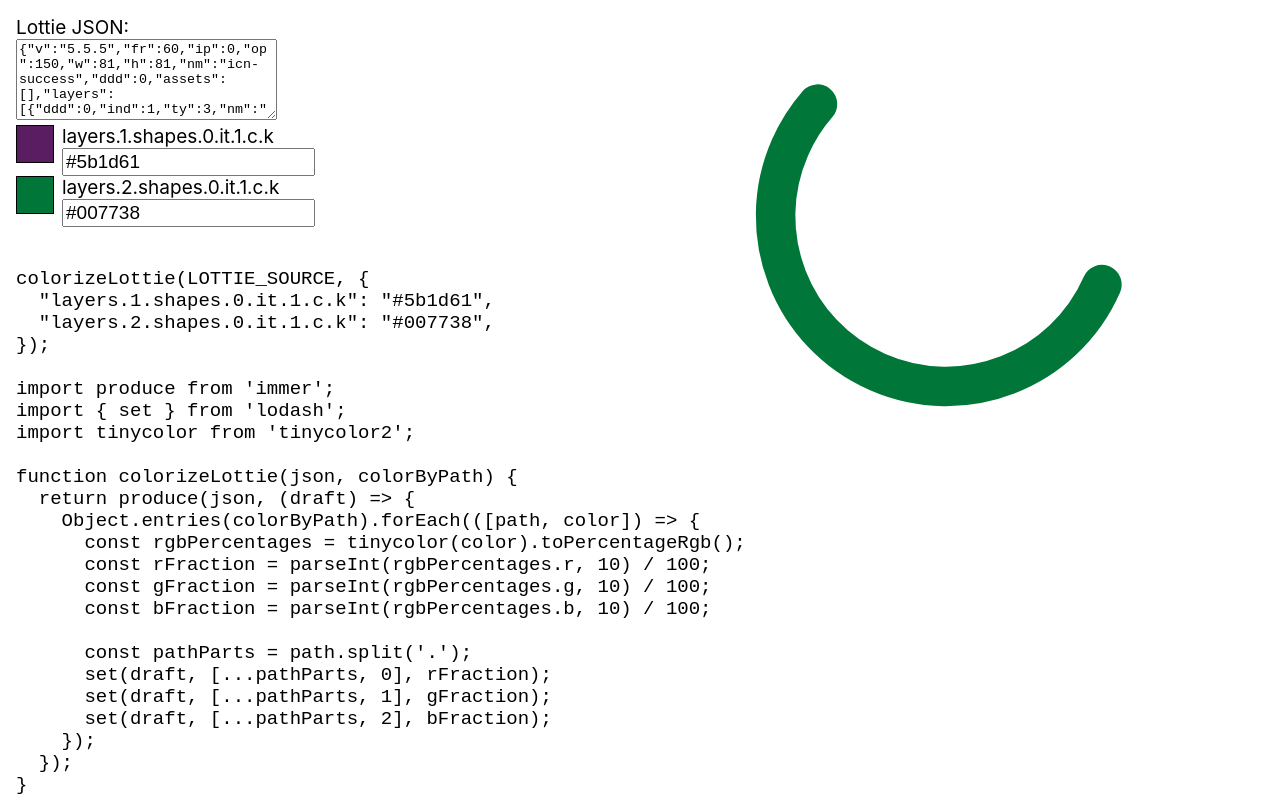
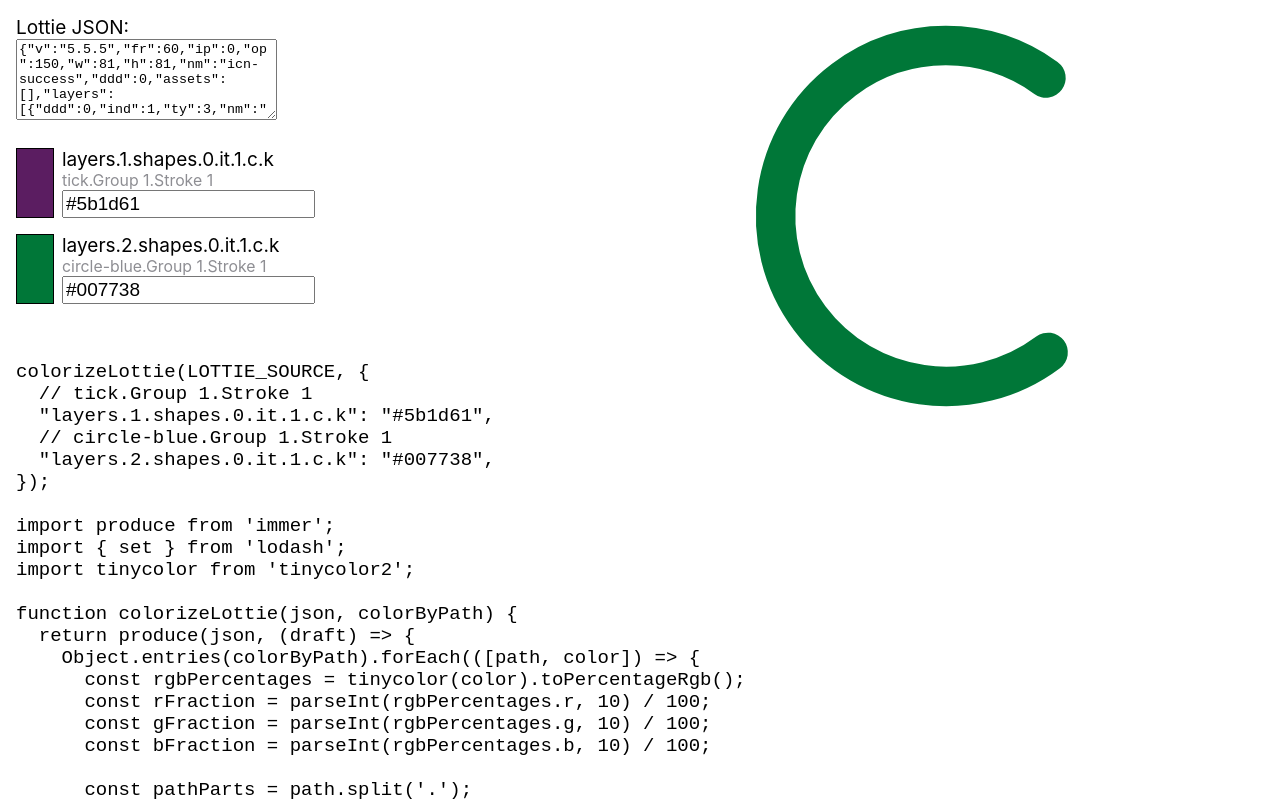
Before and after one commit to Noitidart/Colorize-Lottie, a React (Create React App) app: page / in a window 1280 px wide. Shown: the top 801 px of the page. Built offline with nearby package versions, Linux system fonts and the light colour scheme.

Commit message:
Add nm path and better styling

```diff
--- a/src/App.css
+++ b/src/App.css
@@ -45,11 +45,27 @@
 
 .Color {
   display: flex;
+  padding-bottom: 16px;
 }
+
+.Color__PreviewContainer {
+  display: flex;
+}
+
 .Color__Preview {
   display: inline-block;
   border: 1px solid black;
+  outline: 1px solid white;
   margin-right: 8px;
   width: 36px;
-  height: 36px;
 }
+
+.Color__Path {
+  font-weight: '500';
+  display: block;
+}
+
+.Color__NMPath {
+  color: #8e8e93;
+  display: block;
+}
--- a/src/App.tsx
+++ b/src/App.tsx
@@ -23,15 +23,16 @@ function isColorArray(value: any[]) {
   return Array.isArray(value) && value.length === 4 && value.every(isNumber);
 }
 
-type WalkCollection = { path: string; color: string }[];
+type WalkCollection = { nmPath: string; path: string; color: string }[];
 function walk(obj: any) {
   const collection: WalkCollection = [];
-  walkHelper(obj, [], collection);
+  walkHelper(obj, [], [], collection);
   return collection;
 }
 function walkHelper(
   obj: any,
   parentPath: string[],
+  nmPath: string[],
   collection: WalkCollection
 ) {
   if (Array.isArray(obj) || isPlainObject(obj)) {
@@ -49,13 +50,15 @@ function walkHelper(
           .setAlpha(val[3]);
         collection.push({
           // color index
+          nmPath: nmPath.join('.'),
           path: curPath.join('.'),
           color: color.toHexString(),
         });
       }
     }
+    const nextNmPath = val.hasOwnProperty('nm') ? [...nmPath, val.nm] : nmPath;
     // console.log('path:', [...parentPath, key].join('.'));
-    walkHelper(val, [...parentPath, key], collection);
+    walkHelper(val, [...parentPath, key], nextNmPath, collection);
   }
 }
 
@@ -106,17 +109,19 @@ function App() {
           />
         </div>
 
+        <br />
+
         {colors.map((color) => (
-          <div key={color.path} className="Color">
-            <div>
+          <label key={color.path} className="Color">
+            <div className="Color__PreviewContainer">
               <span
                 className="Color__Preview"
                 style={{ backgroundColor: color.color }}
               />
             </div>
             <div>
-              {color.path}
-              <br />
+              <span className="Color__Path">{color.path}</span>
+              <small className="Color__NMPath">{color.nmPath}</small>
               <input
                 type="text"
                 defaultValue={color.color}
@@ -124,7 +129,7 @@ function App() {
                   setColors((colors) => {
                     const nextColors = colors.map((aColor) =>
                       aColor.path === color.path
-                        ? { color: e.target.value, path: color.path }
+                        ? { ...color, color: e.target.value }
                         : aColor
                     );
 
@@ -148,13 +153,19 @@ function App() {
                 }}
               />
             </div>
-          </div>
+          </label>
         ))}
 
         <pre>
           {`
 colorizeLottie(LOTTIE_SOURCE, {
-${colors.map((color) => `  "${color.path}": "${color.color}",`).join('\n')}
+${colors
+  .map(
+    (color) =>
+      `  // ${color.nmPath}
+  "${color.path}": "${color.color}",`
+  )
+  .join('\n')}
 });
 
 import produce from 'immer';
```
